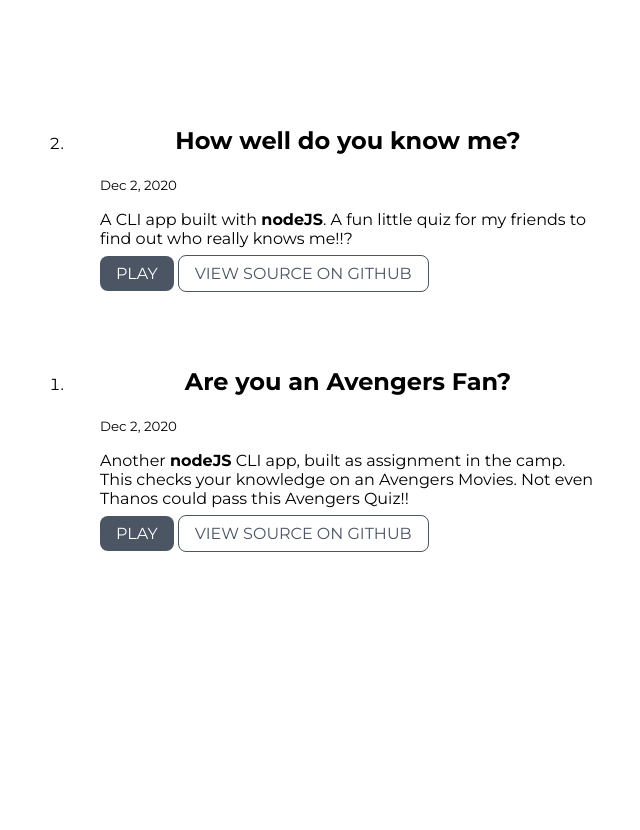
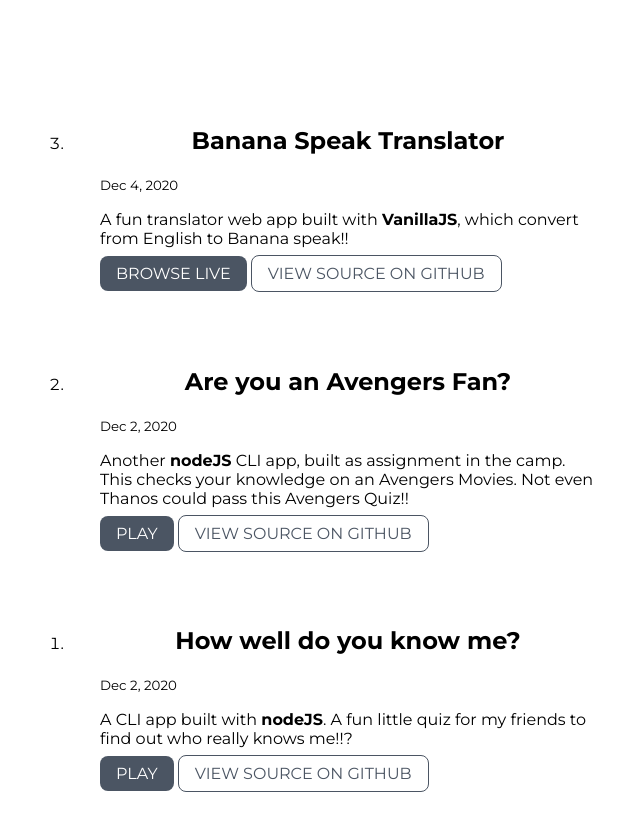
Before and after one commit to zohmingaRalte/myPortfolio, a plain HTML site: page project.html in a window 1280 px wide. Shown: the part 280-1110 px from the top of the page, without its empty margins (312-952 px from the left). Before the commit the page ends 903 px from the top, so only its background shows below. Drawn offline with Linux system fonts and the light colour scheme.

Commit message:
adding Banana Translor project

```diff
--- a/project.html
+++ b/project.html
@@ -32,13 +32,11 @@
     <div class="container-center">
       <ol reversed>
         <li class="list-pad">
-          <h1>How well do you know me?</h1>
-          <small>Dec 2, 2020</small>
-          <p>A CLI app built with <strong>nodeJS</strong>. A fun little quiz for my friends to find out who really knows
-            me!!?</p>
-          <a class="link link-primary" href="https://repl.it/@zohminga/howWellDoYouKnowMe?embed=1&output=1">PLAY</a>
-          <a class="link link-secondary" href="https://github.com/zohmingaRalte/Friendship-Quiz">VIEW SOURCE ON
-            GITHUB</a>
+          <h1>Banana Speak Translator</h1>
+          <small>Dec 4, 2020</small>
+          <p>A fun translator web app built with <strong>VanillaJS</strong>, which convert from English to Banana speak!!</p>
+          <a class="link link-primary" href="https://zoa-banana-speak-translator.netlify.app/">BROWSE LIVE</a>
+          <a class="link link-secondary" href="https://github.com/zohmingaRalte/Banana-Speak-Translator">VIEW SOURCE ON GITHUB</a>
         </li>
         <li class="list-pad">
           <h1>Are you an Avengers Fan?</h1>
@@ -48,6 +46,15 @@
           <a class="link link-primary" href="https://repl.it/@zohminga/Avengers-Quiz?embed=1&output=1">PLAY</a>
           <a class="link link-secondary" href="https://github.com/zohmingaRalte/Avengers-Quiz">VIEW SOURCE ON GITHUB</a>
         </li>
+        <li class="list-pad">
+          <h1>How well do you know me?</h1>
+          <small>Dec 2, 2020</small>
+          <p>A CLI app built with <strong>nodeJS</strong>. A fun little quiz for my friends to find out who really knows
+            me!!?</p>
+          <a class="link link-primary" href="https://repl.it/@zohminga/howWellDoYouKnowMe?embed=1&output=1">PLAY</a>
+          <a class="link link-secondary" href="https://github.com/zohmingaRalte/Friendship-Quiz">VIEW SOURCE ON
+            GITHUB</a>
+        </li>
       </ol>
     </div>
   </section>
```
